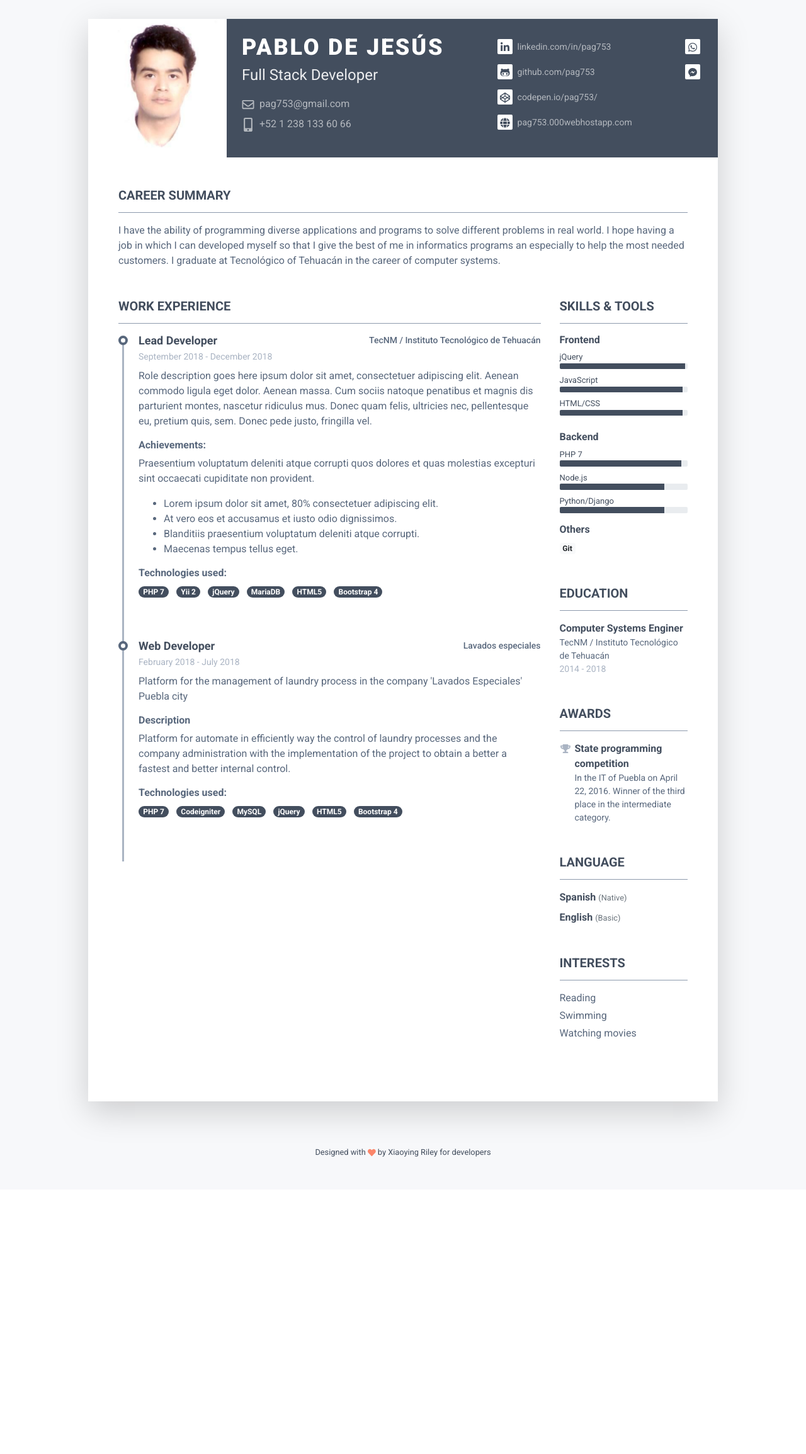
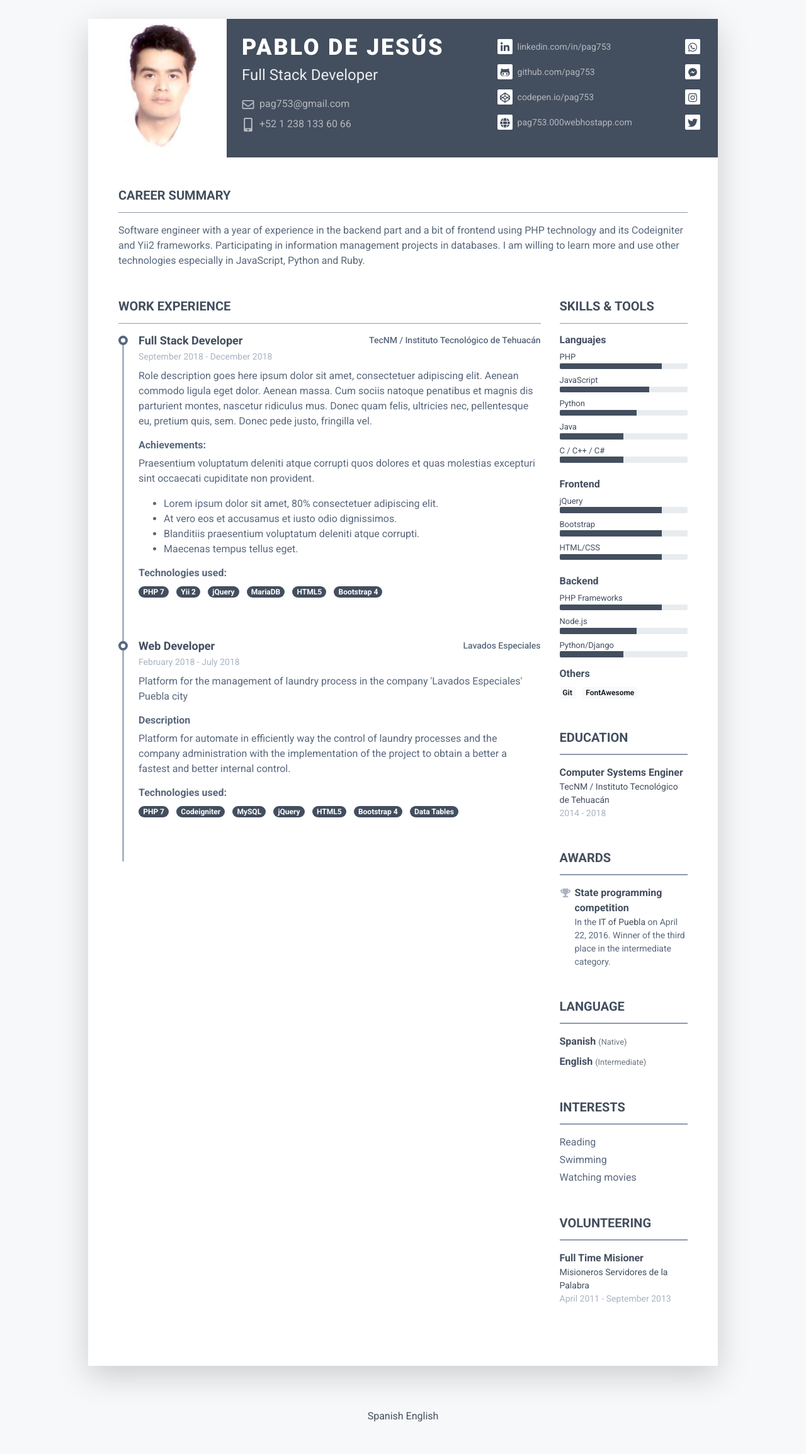
Before and after one commit to pag753/resume, a CodeIgniter app: the page made by application/views/welcome_message.php in a window 1280 px wide. Shown: the whole page at 63% size. Before the commit the page ends 1837 px from the top, so only its background shows below. Run offline with CodeIgniter, Linux system fonts and the light colour scheme; some libraries are stand-ins or nearby versions.

Commit message:
Cambios nuevos.

```diff
--- a/application/views/welcome_message.php
+++ b/application/views/welcome_message.php
@@ -39,7 +39,7 @@
 							<ul class="resume-social list-unstyled">
 								<li class="mb-3"><a href="https://www.linkedin.com/in/pag753/" target="_blank"><span class="fa-container text-center mr-2"><i class="fab fa-linkedin-in fa-fw"></i></span>linkedin.com/in/pag753</a></li>
 								<li class="mb-3"><a href="https://github.com/pag753/" target="_blank"><span class="fa-container text-center mr-2"><i class="fab fa-github-alt fa-fw"></i></span>github.com/pag753</a></li>
-								<li class="mb-3"><a href="https://codepen.io/pag753/" target="_blank"><span class="fa-container text-center mr-2"><i class="fab fa-codepen fa-fw"></i></span>codepen.io/pag753/</a></li>
+								<li class="mb-3"><a href="https://codepen.io/pag753/" target="_blank"><span class="fa-container text-center mr-2"><i class="fab fa-codepen fa-fw"></i></span>codepen.io/pag753</a></li>
 								<li><a href="https://pag753.000webhostapp.com/" target="_blank"><span class="fa-container text-center mr-2"><i class="fas fa-globe"></i></span>pag753.000webhostapp.com</a></li>
 							</ul>
 						</div><!--//secondary-info-->
@@ -47,6 +47,8 @@
 							<ul class="resume-social list-unstyled">
 								<li class="mb-3"><a href="whatsapp://send?abid=+5212381336066&text=Hello%2C%20Pablo!" target="_blank"><span class="fa-container text-center mr-1"><i class="fab fa-whatsapp"></i></span></a></li>
 								<li class="mb-3"><a href="https://www.facebook.com/messages/t/PAdJGA" target="_blank"><span class="fa-container text-center mr-1"><i class="fab fa-facebook-messenger"></i></span></a></li>
+								<li class="mb-3"><a href="https://www.instagram.com/pag753" target="_blank"><span class="fa-container text-center mr-1"><i class="fab fa-instagram"></i></span></a></li>
+								<li class="mb-3"><a href="https://twitter.com/pa_753" target="_blank"><span class="fa-container text-center mr-1"><i class="fab fa-twitter"></i></span></a></li>
 							</ul>
 						</div><!--//secondary-info-->
 					</div><!--//media-body-->
@@ -56,7 +58,7 @@
 				<section class="resume-section summary-section mb-5">
 					<h2 class="resume-section-title text-uppercase font-weight-bold pb-3 mb-3">Career Summary</h2>
 					<div class="resume-section-content">
-						<p class="mb-0">I have the ability of programming diverse applications and programs to solve different problems in real world. I hope having a job in which I can developed myself so that I give the best of me in informatics programs an especially to help the most needed customers. I graduate at Tecnológico of Tehuacán in the career of computer systems.</p>
+						<p class="mb-0">Software engineer with a year of experience in the backend part and a bit of frontend using PHP technology and its Codeigniter and Yii2 frameworks. Participating in information management projects in databases. I am willing to learn more and use other technologies especially in JavaScript, Python and Ruby.</p>
 					</div>
 				</section><!--//summary-section-->
 				<div class="row">
@@ -69,7 +71,7 @@
 
 										<div class="resume-timeline-item-header mb-2">
 											<div class="d-flex flex-column flex-md-row">
-												<h3 class="resume-position-title font-weight-bold mb-1">Lead Developer</h3>
+												<h3 class="resume-position-title font-weight-bold mb-1">Full Stack Developer</h3>
 												<div class="resume-company-name ml-auto">TecNM / Instituto Tecnológico de Tehuacán</div>
 											</div><!--//row-->
 											<div class="resume-position-time">September 2018 - December 2018</div>
@@ -102,7 +104,7 @@
 										<div class="resume-timeline-item-header mb-2">
 											<div class="d-flex flex-column flex-md-row">
 												<h3 class="resume-position-title font-weight-bold mb-1">Web Developer</h3>
-												<div class="resume-company-name ml-auto">Lavados especiales</div>
+												<div class="resume-company-name ml-auto">Lavados Especiales</div>
 											</div><!--//row-->
 											<div class="resume-position-time">February 2018 - July 2018</div>
 										</div><!--//resume-timeline-item-header-->
@@ -118,6 +120,7 @@
 												<li class="list-inline-item"><span class="badge badge-primary badge-pill">jQuery</span></li>
 												<li class="list-inline-item"><span class="badge badge-primary badge-pill">HTML5</span></li>
 												<li class="list-inline-item"><span class="badge badge-primary badge-pill">Bootstrap 4</span></li>
+												<li class="list-inline-item"><span class="badge badge-primary badge-pill">Data Tables</span></li>
 											</ul>
 										</div><!--//resume-timeline-item-desc-->
 
@@ -134,25 +137,62 @@
 						<section class="resume-section skills-section mb-5">
 							<h2 class="resume-section-title text-uppercase font-weight-bold pb-3 mb-3">Skills &amp; Tools</h2>
 							<div class="resume-section-content">
+
+								<div class="resume-skill-item">
+									<h4 class="resume-skills-cat font-weight-bold">Languajes</h4>
+									<ul class="list-unstyled mb-4">
+										<li class="mb-2">
+											<div class="resume-skill-name">PHP</div>
+											<div class="progress resume-progress">
+												<div class="progress-bar theme-progress-bar-dark" role="progressbar" style="width: 80%" aria-valuenow="25" aria-valuemin="0" aria-valuemax="100"></div>
+											</div>
+										</li>
+										<li class="mb-2">
+											<div class="resume-skill-name">JavaScript</div>
+											<div class="progress resume-progress">
+												<div class="progress-bar theme-progress-bar-dark" role="progressbar" style="width: 70%" aria-valuenow="25" aria-valuemin="0" aria-valuemax="100"></div>
+											</div>
+										</li>
+										<li class="mb-2">
+											<div class="resume-skill-name">Python</div>
+											<div class="progress resume-progress">
+												<div class="progress-bar theme-progress-bar-dark" role="progressbar" style="width: 60%" aria-valuenow="25" aria-valuemin="0" aria-valuemax="100"></div>
+											</div>
+										</li>
+										<li class="mb-2">
+											<div class="resume-skill-name">Java</div>
+											<div class="progress resume-progress">
+												<div class="progress-bar theme-progress-bar-dark" role="progressbar" style="width: 50%" aria-valuenow="25" aria-valuemin="0" aria-valuemax="100"></div>
+											</div>
+										</li>
+										<li class="mb-2">
+											<div class="resume-skill-name">C / C++ / C#</div>
+											<div class="progress resume-progress">
+												<div class="progress-bar theme-progress-bar-dark" role="progressbar" style="width: 50%" aria-valuenow="25" aria-valuemin="0" aria-valuemax="100"></div>
+											</div>
+										</li>
+									</ul>
+								</div>
+
 								<div class="resume-skill-item">
 									<h4 class="resume-skills-cat font-weight-bold">Frontend</h4>
 									<ul class="list-unstyled mb-4">
 										<li class="mb-2">
 											<div class="resume-skill-name">jQuery</div>
 											<div class="progress resume-progress">
-												<div class="progress-bar theme-progress-bar-dark" role="progressbar" style="width: 98%" aria-valuenow="25" aria-valuemin="0" aria-valuemax="100"></div>
+												<div class="progress-bar theme-progress-bar-dark" role="progressbar" style="width: 80%" aria-valuenow="25" aria-valuemin="0" aria-valuemax="100"></div>
 											</div>
 										</li>
 										<li class="mb-2">
-											<div class="resume-skill-name">JavaScript</div>
+											<div class="resume-skill-name">Bootstrap</div>
 											<div class="progress resume-progress">
-												<div class="progress-bar theme-progress-bar-dark" role="progressbar" style="width: 96%" aria-valuenow="25" aria-valuemin="0" aria-valuemax="100"></div>
+												<div class="progress-bar theme-progress-bar-dark" role="progressbar" style="width: 80%" aria-valuenow="25" aria-valuemin="0" aria-valuemax="100"></div>
 											</div>
 										</li>
 										<li class="mb-2">
 											<div class="resume-skill-name">HTML/CSS</div>
 											<div class="progress resume-progress">
-												<div class="progress-bar theme-progress-bar-dark" role="progressbar" style="width: 96%" aria-valuenow="25" aria-valuemin="0" aria-valuemax="100"></div>
+												<div class="progress-bar theme-progress-bar-dark" role="progressbar" style="width: 80%" aria-valuenow="25" aria-valuemin="0" aria-valuemax="100"></div>
 											</div>
 										</li>
 									</ul>
@@ -162,24 +202,23 @@
 									<h4 class="resume-skills-cat font-weight-bold">Backend</h4>
 									<ul class="list-unstyled">
 										<li class="mb-2">
-											<div class="resume-skill-name">PHP 7</div>
+											<div class="resume-skill-name">PHP Frameworks</div>
 											<div class="progress resume-progress">
-												<div class="progress-bar theme-progress-bar-dark" role="progressbar" style="width: 95%" aria-valuenow="25" aria-valuemin="0" aria-valuemax="100"></div>
+												<div class="progress-bar theme-progress-bar-dark" role="progressbar" style="width: 80%" aria-valuenow="25" aria-valuemin="0" aria-valuemax="100"></div>
 											</div>
 										</li>
 										<li class="mb-2">
 											<div class="resume-skill-name">Node.js</div>
 											<div class="progress resume-progress">
-												<div class="progress-bar theme-progress-bar-dark" role="progressbar" style="width: 82%" aria-valuenow="25" aria-valuemin="0" aria-valuemax="100"></div>
+												<div class="progress-bar theme-progress-bar-dark" role="progressbar" style="width: 60%" aria-valuenow="25" aria-valuemin="0" aria-valuemax="100"></div>
 											</div>
 										</li>
 										<li class="mb-2">
 											<div class="resume-skill-name">Python/Django</div>
 											<div class="progress resume-progress">
-												<div class="progress-bar theme-progress-bar-dark" role="progressbar" style="width: 82%" aria-valuenow="25" aria-valuemin="0" aria-valuemax="100"></div>
+												<div class="progress-bar theme-progress-bar-dark" role="progressbar" style="width: 50%" aria-valuenow="25" aria-valuemin="0" aria-valuemax="100"></div>
 											</div>
 										</li>
-
 									</ul>
 								</div><!--//resume-skill-item-->
 
@@ -187,6 +226,7 @@
 									<h4 class="resume-skills-cat font-weight-bold">Others</h4>
 									<ul class="list-inline">
 										<li class="list-inline-item"><span class="badge badge-light">Git</span></li>
+										<li class="list-inline-item"><span class="badge badge-light">FontAwesome</span></li>
 									</ul>
 								</div><!--//resume-skill-item-->
 							</div><!--resume-section-content-->
@@ -197,7 +237,7 @@
 								<ul class="list-unstyled">
 									<li class="mb-2">
 										<div class="resume-degree font-weight-bold">Computer Systems Enginer</div>
-										<div class="resume-degree-org">TecNM / Instituto Tecnológico de Tehuacán</div>
+										<div class="resume-degree-org"><a href="http://www.ittehuacan.edu.mx" target="_blank">TecNM / Instituto Tecnológico de Tehuacán</a></div>
 										<div class="resume-degree-time">2014 - 2018</div>
 									</li>
 								</ul>
@@ -210,7 +250,7 @@
 									<li class="mb-2 pl-4 position-relative">
 										<i class="resume-award-icon fas fa-trophy position-absolute" data-fa-transform="shrink-2"></i>
 										<div class="resume-award-name">State programming competition</div>
-										<div class="resume-award-desc">In the IT of Puebla on April 22, 2016. Winner of the third place in the intermediate category.</div>
+										<div class="resume-award-desc">In the <a href="http://www.itpuebla.edu.mx" target="_blank">IT of Puebla</a> on April 22, 2016. Winner of the third place in the intermediate category.</div>
 									</li>
 								</ul>
 							</div>
@@ -220,7 +260,7 @@
 							<div class="resume-section-content">
 								<ul class="list-unstyled resume-lang-list">
 									<li class="mb-2"><span class="resume-lang-name font-weight-bold">Spanish</span> <small class="text-muted font-weight-normal">(Native)</small></li>
-									<li class="mb-2 align-middle"><span class="resume-lang-name font-weight-bold">English</span> <small class="text-muted font-weight-normal">(Basic)</small></li>
+									<li class="mb-2 align-middle"><span class="resume-lang-name font-weight-bold">English</span> <small class="text-muted font-weight-normal">(Intermediate)</small></li>
 								</ul>
 							</div>
 						</section><!--//language-section-->
@@ -234,6 +274,18 @@
 								</ul>
 							</div>
 						</section><!--//interests-section-->
+						<section class="resume-section education-section mb-5">
+							<h2 class="resume-section-title text-uppercase font-weight-bold pb-3 mb-3">Volunteering</h2>
+							<div class="resume-section-content">
+								<ul class="list-unstyled">
+									<li class="mb-2">
+										<div class="resume-degree font-weight-bold">Full Time Misioner</div>
+										<div class="resume-degree-org"><a href="https://www.campomision.org.mx/" target="_blank">Misioneros Servidores de la Palabra</a></div>
+										<div class="resume-degree-time">April 2011 - September 2013</div>
+									</li>
+								</ul>
+							</div>
+						</section><!--//education-section-->
 
 					</div>
 				</div><!--//row-->
@@ -246,7 +298,8 @@
 
 	<footer class="footer text-center pt-2 pb-5">
 		<!--/* This template is released under the Creative Commons Attribution 3.0 License. Please keep the attribution link below when using for your own project. Thank you for your support. :) If you'd like to use the template without the attribution, you can buy the commercial license via our website: themes.3rdwavemedia.com */-->
-		<small class="copyright">Designed with <i class="fas fa-heart"></i> by <a href="http://themes.3rdwavemedia.com" target="_blank">Xiaoying Riley</a> for developers</small>
+		<a href="/welcome/spanish">Spanish</a>
+		<a href="/welcome/english">English</a>
 	</footer>
 </body>
 </html>
```
Also changed, not shown: application/controllers/Welcome.php (+15 -0 lines).
